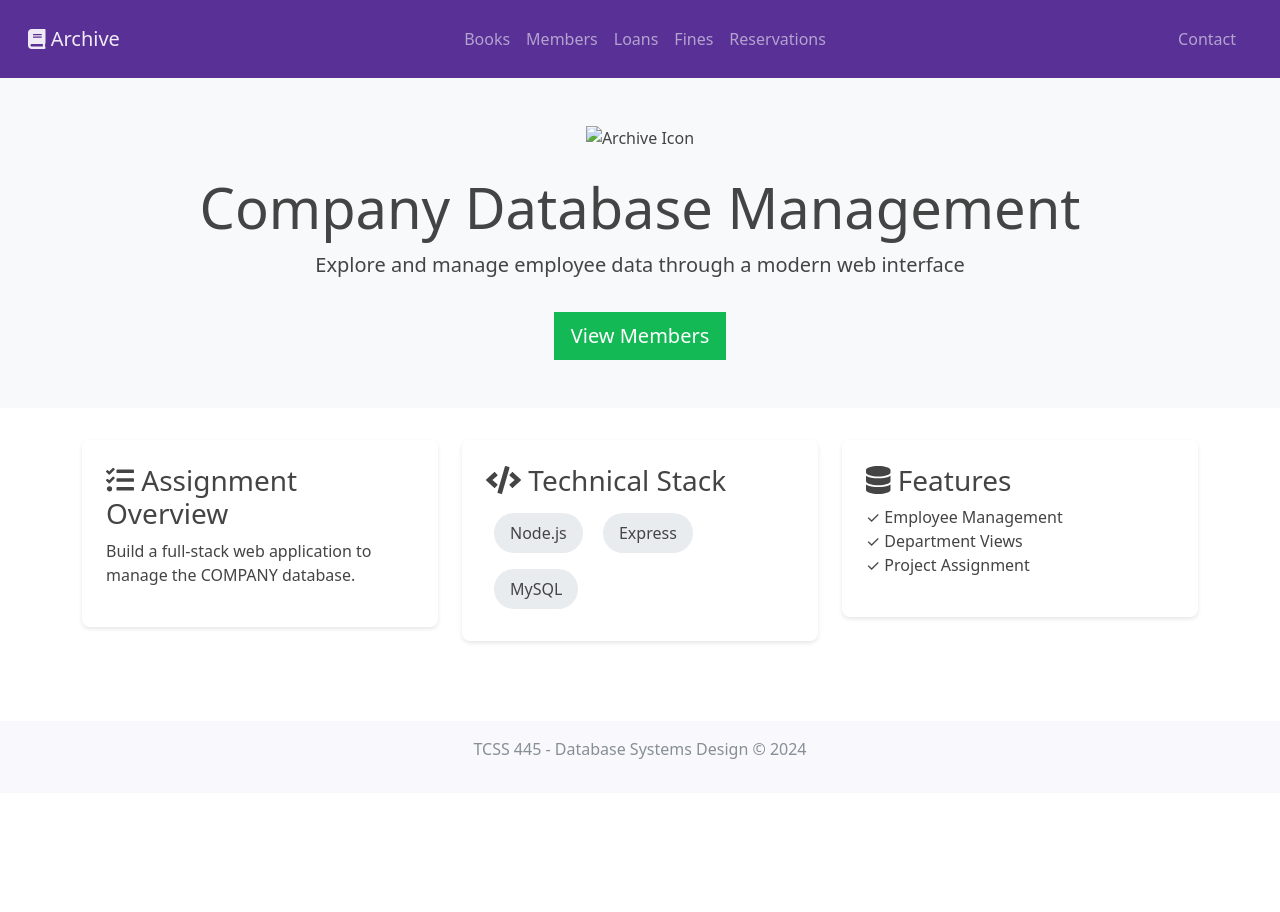
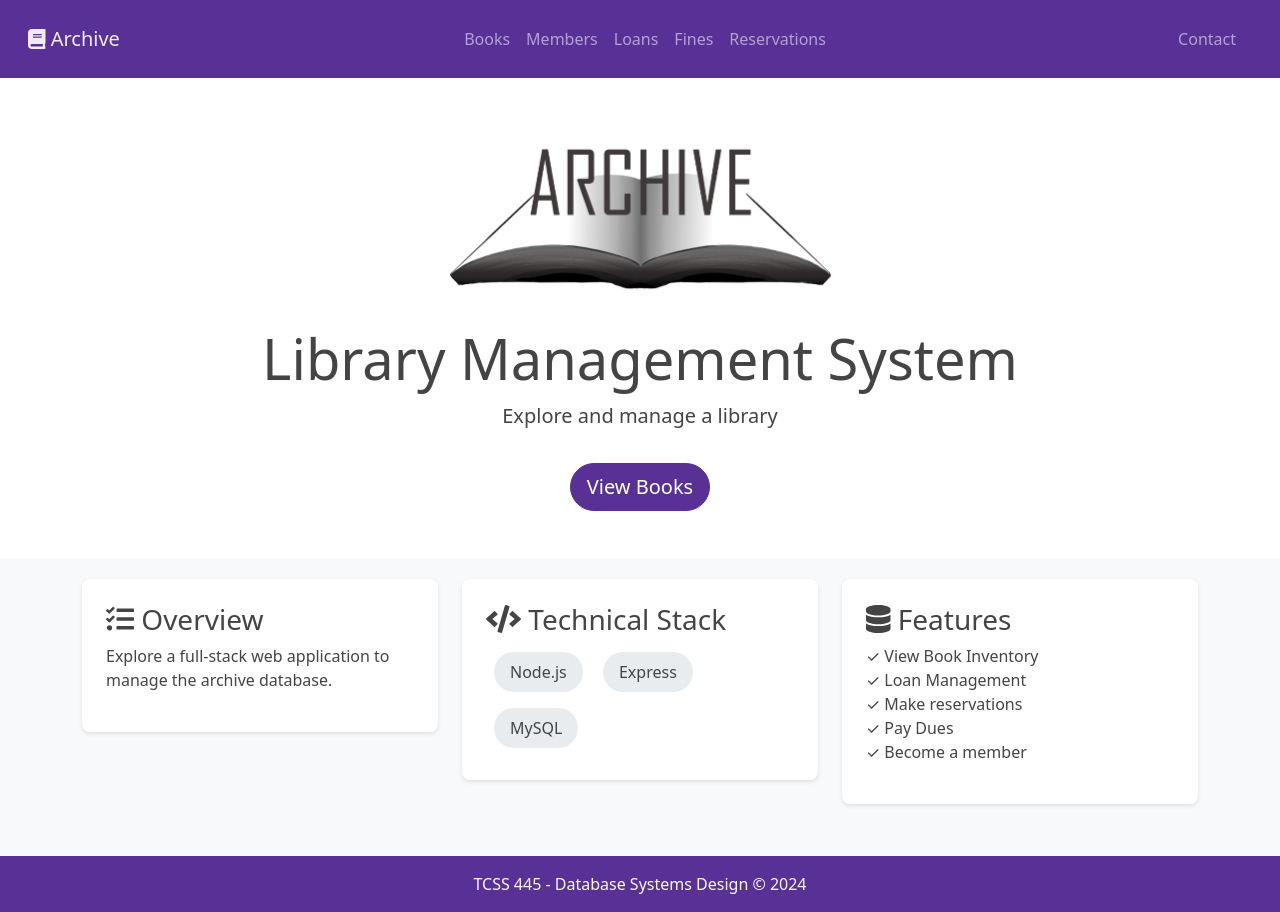
Before and after one commit to Yascsbot/LMS, a plain HTML site: page frontend/index.html in a window 1280 px wide. Before the commit the page ends 800 px from the top, so only its background shows below. Drawn offline with nearby package versions, Linux system fonts and the light colour scheme.

Commit message:
completed home page

```diff
--- a/frontend/index.html
+++ b/frontend/index.html
@@ -6,11 +6,29 @@
     <title>TCSS 445 Project "Archive"</title>
     <link rel="stylesheet" href="https://bootswatch.com/5/pulse/bootstrap.min.css" />
     <style>
+      /* Use Flexbox to structure the page */
+      html, body {
+        height: 100%;
+        margin: 0;
+        display: flex;
+        flex-direction: column; /* Stack elements vertically */
+      }
+
+      /* Hero Section Styling */
       .hero-section {
-        background-color: #f8f9fa;
+        background-color: #ffffff;
         padding: 3rem 0;
-        margin-bottom: 2rem;
+        flex: 0 0 auto; /* Keep hero section height static */
       }
+
+      /* Bottom Section Styling */
+      .bottom-section {
+        background-color: #f8f9fa; /* Light gray background */
+        padding: 20px; /* Add spacing inside */
+        flex: 1 0 auto; /* Expand to fill remaining space */
+      }
+
+      /* Feature Boxes */
       .feature-box {
         padding: 1.5rem;
         border-radius: 8px;
@@ -18,6 +36,8 @@
         background-color: white;
         box-shadow: 0 2px 4px rgba(0, 0, 0, 0.1);
       }
+
+      /* Tech Badges */
       .tech-badge {
         padding: 0.5rem 1rem;
         margin: 0.5rem;
@@ -28,17 +48,13 @@
     </style>
   </head>
   <body>
+    <!-- Navbar -->
     <nav class="navbar navbar-expand-lg navbar-dark bg-primary">
       <div class="container-fluid">
-        <!-- Navbar Brand -->
         <a class="navbar-brand me-auto ms-3" href="index.html"><i class="fas fa-book"></i> Archive</a>
-
-        <!-- Toggler Button for Mobile -->
         <button class="navbar-toggler" type="button" data-bs-toggle="collapse" data-bs-target="#navbarNav">
           <span class="navbar-toggler-icon"></span>
         </button>
-
-        <!-- Centered Navigation Links -->
         <div class="collapse navbar-collapse" id="navbarNav">
           <ul class="navbar-nav mx-auto">
             <li class="nav-item"><a class="nav-link" href="books.html">Books</a></li>
@@ -48,29 +64,34 @@
             <li class="nav-item"><a class="nav-link" href="reservations.html">Reservations</a></li>
           </ul>
         </div>
-
-        <!-- Optional: Right-Aligned Item -->
-        <ul class="navbar-nav  ms-auto">
+        <ul class="navbar-nav ms-auto">
           <li class="nav-item">
             <a class="nav-link me-4" href="staff.html">Contact</a>
+          </li>
         </ul>
       </div>
     </nav>
 
+    <!-- Hero Section -->
     <div class="hero-section">
       <div class="container text-center">
-        <img src="images/archive.logo.png" alt="Archive Icon" class="mb-4" width="200" height="266">
-        <h1 class="display-4">Company Database Management</h1>
-        <p class="lead">Explore and manage employee data through a modern web interface</p>
-        <a href="employee.html" class="btn btn-success btn-lg mt-3">View Members</a>
+        <img src="/images/archive.logo.png" alt="Archive Icon" class="mb-4" width="415" height="175" />
+        <h1 class="display-4">Library  Management System</h1>
+        <p class="lead">Explore and manage a library </p>
+        <a href="books.html" class="btn btn-primary btn-lg mt-3 rounded-pill">View Books</a>
+
+
       </div>
     </div>
+
+    <!-- Bottom Section -->
+    <div class="bottom-section">
       <div class="container">
         <div class="row">
           <div class="col-md-4">
             <div class="feature-box">
-            <h3><i class="fas fa-tasks"></i> Assignment Overview</h3>
-            <p>Build a full-stack web application to manage the COMPANY database.</p>
+              <h3><i class="fas fa-tasks"></i> Overview</h3>
+              <p>Explore a full-stack web application to manage the archive database.</p>
             </div>
           </div>
           <div class="col-md-4">
@@ -85,19 +106,25 @@
             <div class="feature-box">
               <h3><i class="fas fa-database"></i> Features</h3>
               <ul class="list-unstyled">
-              <li>✓ Employee Management</li>
-              <li>✓ Department Views</li>
-              <li>✓ Project Assignment</li>
+                <li>✓ View Book Inventory</li>
+                <li>✓ Loan Management </li>
+                <li>✓ Make reservations</li>
+                <li>✓ Pay Dues</li>
+                <li>✓ Become a member</li>
               </ul>
             </div>
           </div>
         </div>
       </div>
-    <footer class="bg-light mt-5 py-3">
+    </div>
+
+    <!-- Footer -->
+    <div class="bg-primary text-light py-3">
       <div class="container text-center">
-        <p class="text-muted">TCSS 445 - Database Systems Design © 2024</p>
+        <p class="mb-0">TCSS 445 - Database Systems Design © 2024</p>
       </div>
-    </footer>
+    </div>
+
     <script src="https://cdnjs.cloudflare.com/ajax/libs/font-awesome/5.15.4/js/all.min.js"></script>
     <script src="https://cdn.jsdelivr.net/npm/bootstrap@5.3.0/dist/js/bootstrap.bundle.min.js"></script>
   </body>
```
Also changed, not shown: images/painting1.jpg (deleted). Lines whose indentation alone changed are shown as unchanged.
